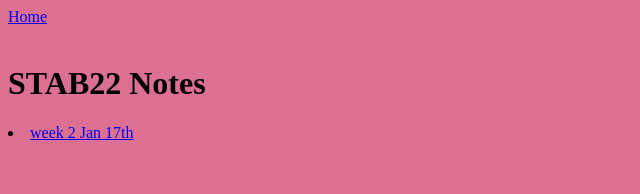
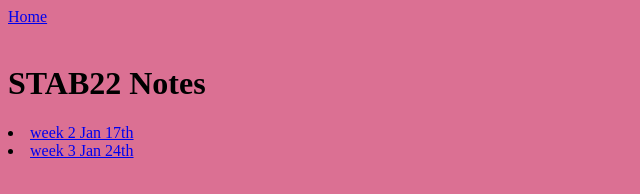
Before and after one commit to queen-alice/queen-alice.github.io, a plain HTML site: page STAB22F18/index.html in a window 1280 px wide. Shown: the whole page, without its empty margins (0-640 px from the left). Drawn offline with Linux system fonts and the light colour scheme.

Commit message:
Update index.html

```diff
--- a/STAB22F18/index.html
+++ b/STAB22F18/index.html
@@ -9,5 +9,7 @@
     <h1>STAB22 Notes</h1>
      <li><a href="week2_problems.pdf" target="_blank">week 2 Jan 17th </a>
      </li>
+     <li><a href="week3_problems.pdf" target="_blank">week 3 Jan 24th </a>
+     </li>
  </body>
 </html>
```
